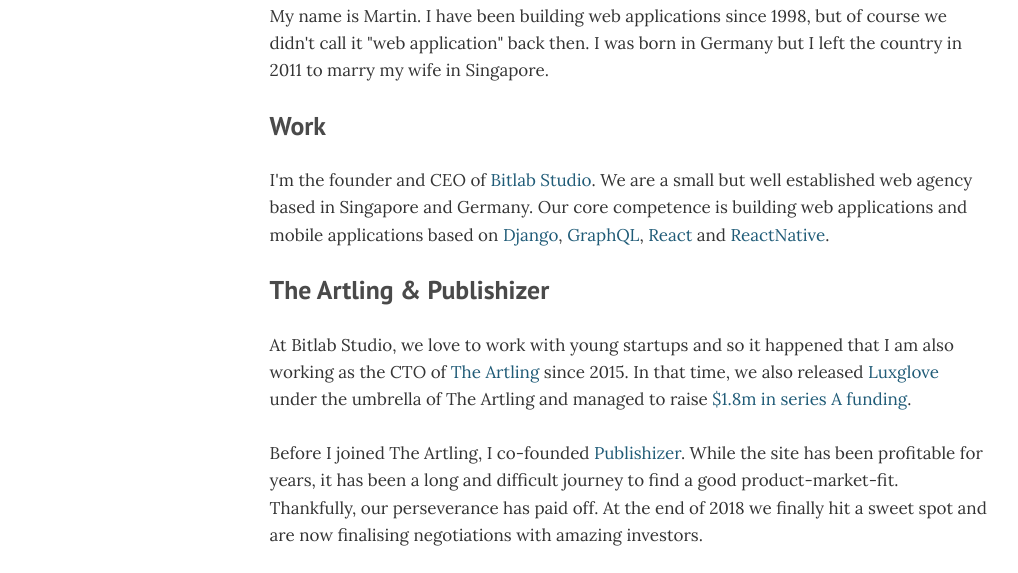
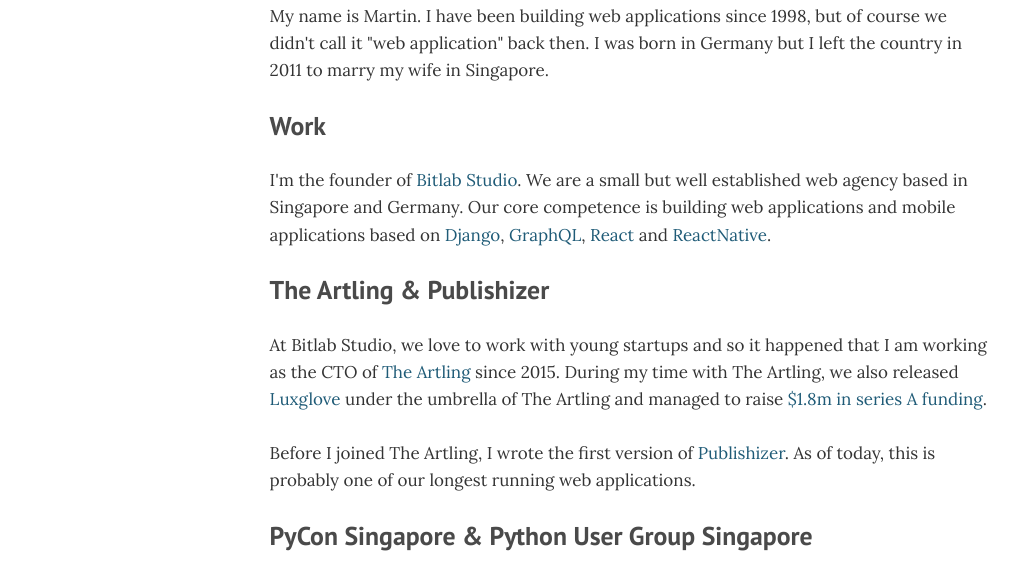
Before and after one commit to mbrochh/mbrochh.io, a Gatsby site: page /about in a window 1280 px wide. Shown: the part 184-757 px from the top of the page, without its empty margins (24-1042 px from the left). Built offline with nearby package versions, Linux system fonts and the light colour scheme; Gatsby itself is replaced by a stand-in of ours; some packages are replaced by stand-ins of ours.

Commit message:
wording: some changes to about.js

```diff
--- a/src/pages/about.js
+++ b/src/pages/about.js
@@ -15,7 +15,7 @@
     </p>
     <h2>Work</h2>
     <p>
-      I'm the founder and CEO of{' '}
+      I'm the founder of{' '}
       <OutboundLink href="https://bitlabstudio.com">Bitlab Studio</OutboundLink>
       . We are a small but well established web agency based in Singapore and
       Germany. Our core competence is building web applications and mobile
@@ -31,9 +31,9 @@
     <h2>The Artling & Publishizer</h2>
     <p>
       At Bitlab Studio, we love to work with young startups and so it happened
-      that I am also working as the CTO of{' '}
+      that I am working as the CTO of{' '}
       <OutboundLink href="https://theartling.com">The Artling</OutboundLink>{' '}
-      since 2015. In that time, we also released{' '}
+      since 2015. During my time with The Artling, we also released{' '}
       <OutboundLink href="https://luxglove.com">Luxglove</OutboundLink> under
       the umbrella of The Artling and managed to raise{' '}
       <OutboundLink href="https://www.techinasia.com/the-artling-series-a-artshare-acquisition">
@@ -42,12 +42,9 @@
       .
     </p>
     <p>
-      Before I joined The Artling, I co-founded{' '}
+      Before I joined The Artling, I wrote the first version of{' '}
       <OutboundLink href="https://publishizer.com">Publishizer</OutboundLink>.
-      While the site has been profitable for years, it has been a long and
-      difficult journey to find a good product-market-fit. Thankfully, our
-      perseverance has paid off. At the end of 2018 we finally hit a sweet spot
-      and are now finalising negotiations with amazing investors.
+      As of today, this is probably one of our longest running web applications.
     </p>
     <h2>PyCon Singapore & Python User Group Singapore</h2>
     <p>
```
